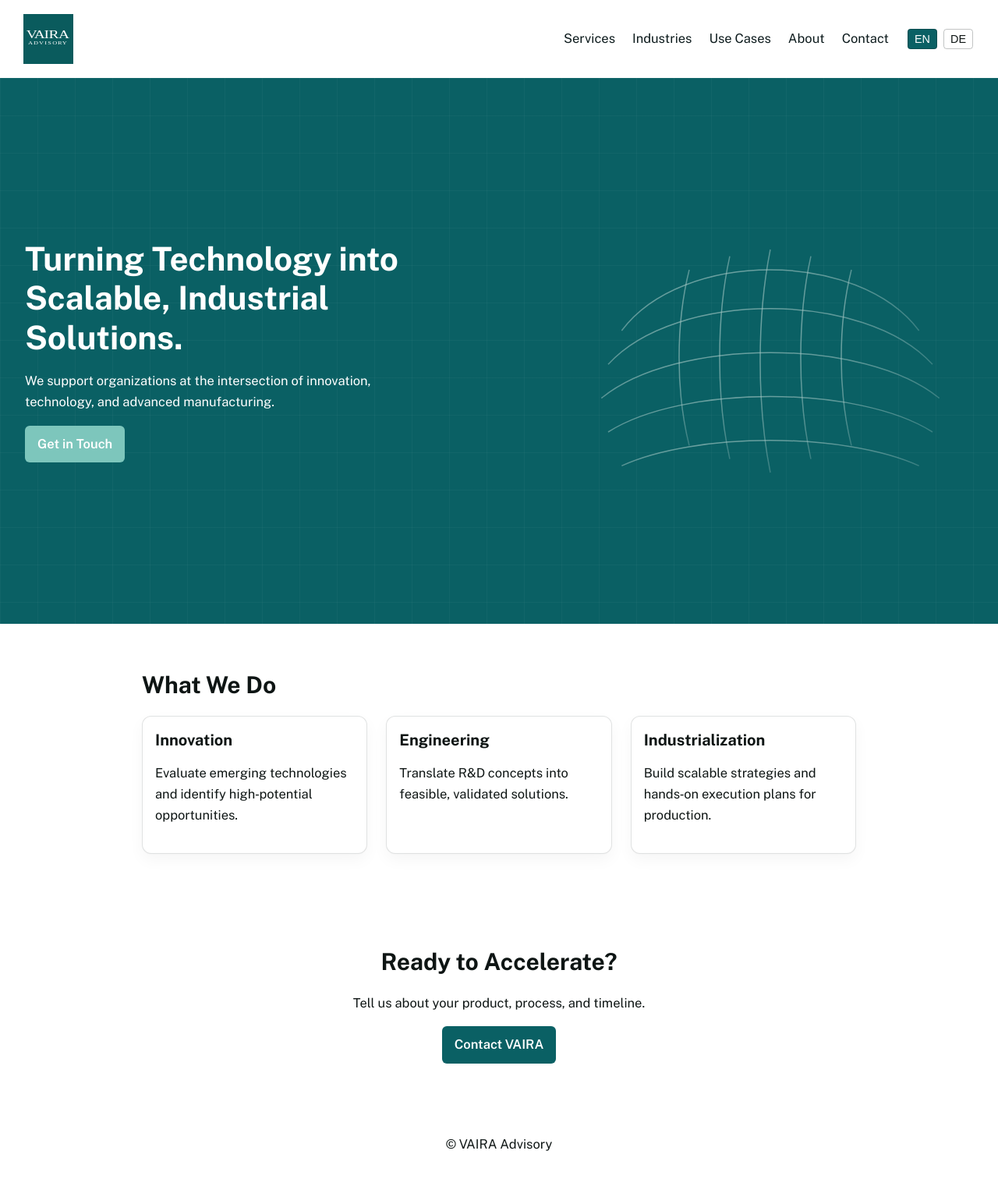
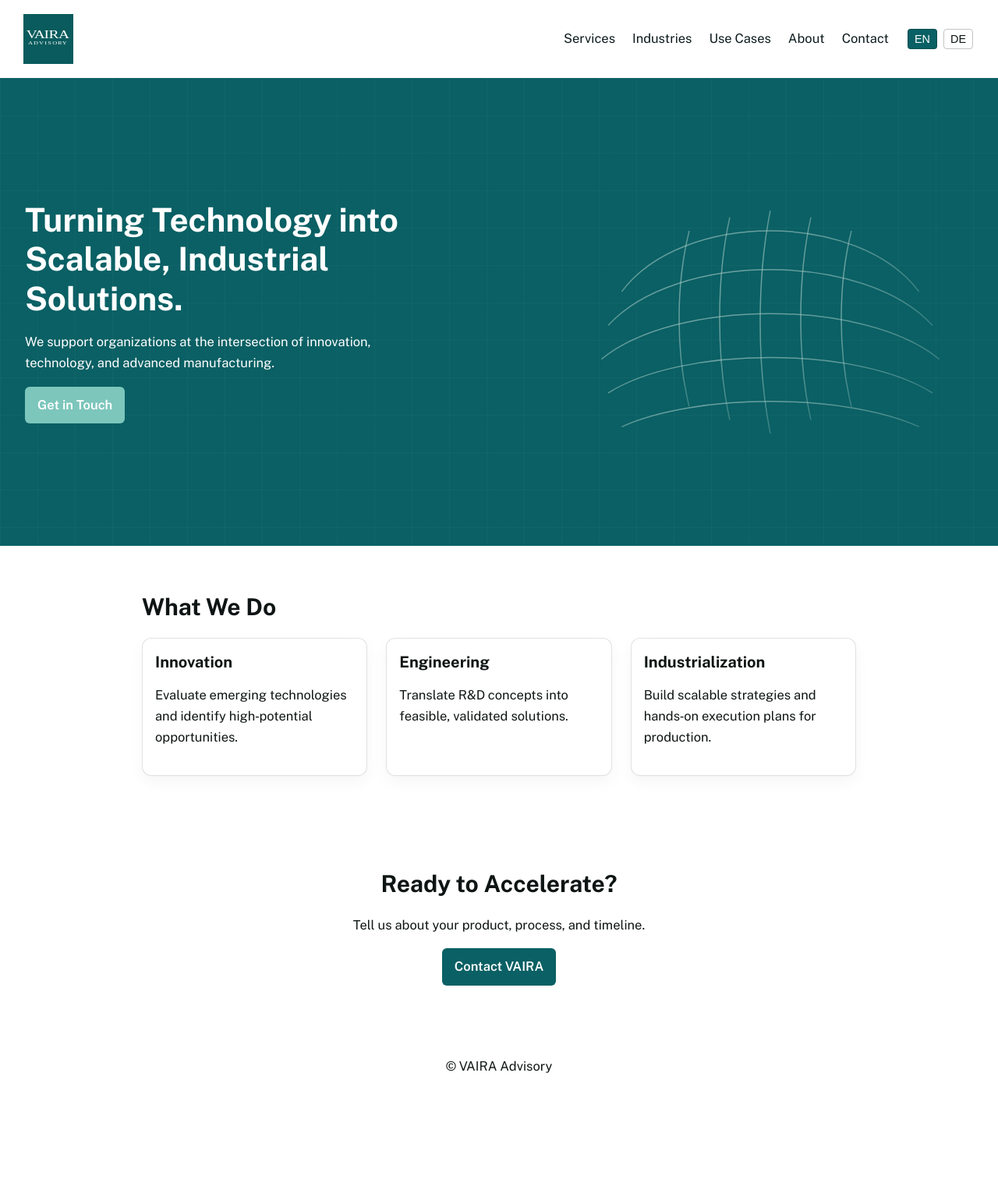
Before and after one commit to raphaelheeb/vaira-advisory, a Jekyll site: the page built from index.html, in a window 1280 px wide. Shown: the whole page at 78% size. Built offline with Jekyll 4.4.1, drawn with Linux system fonts in a browser that asks for light colours; after the commit the page ends 1412 px from its top, so only the background shows below that.

Commit message:
Update styles.css

```diff
--- a/assets/css/styles.css
+++ b/assets/css/styles.css
@@ -33,8 +33,8 @@
   --hero-col-left: 1.1fr;
   --hero-col-right: 1.4fr;
   --hero-gap: 32px;
-  --hero-pad-top: 90px;
-  --hero-pad-bottom: 90px;
+  --hero-pad-top: 40px;
+  --hero-pad-bottom: 40px;
   --hero-visual-max: 520px;
 }
 
```
